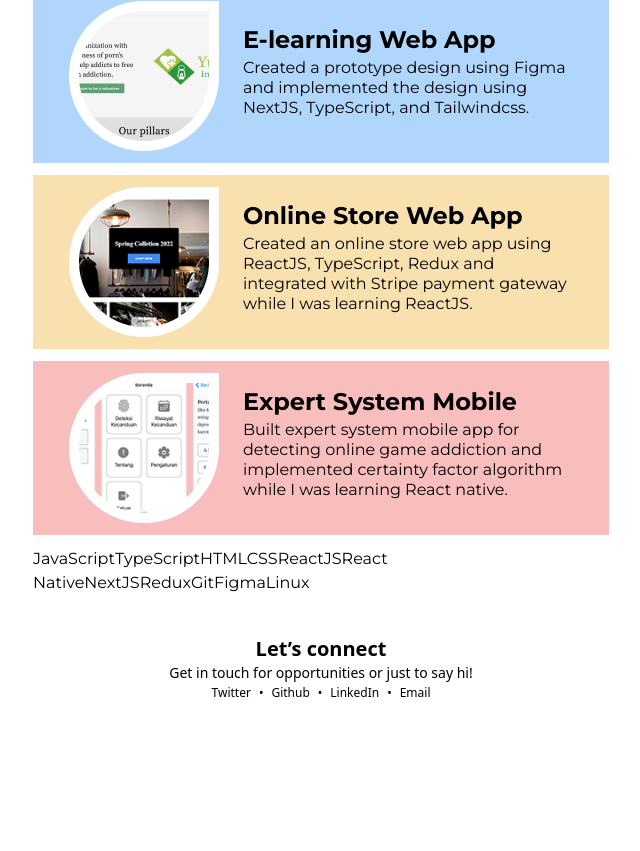
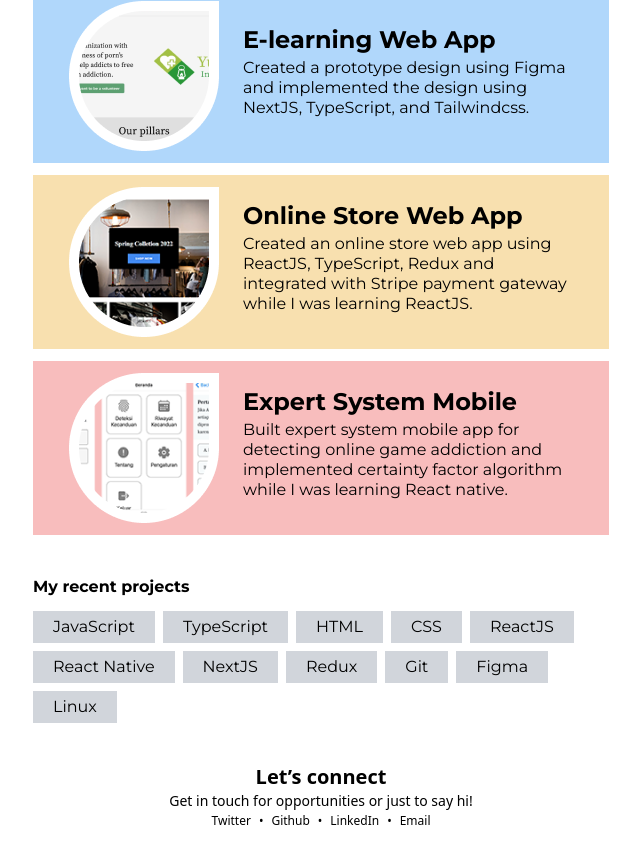
Before and after one commit to Batman297/batman297.github.io, a Next.js app: page / in a window 1280 px wide. Shown: the part 447-1298 px from the top of the page, without its empty margins (319-959 px from the left). Before the commit the page ends 1170 px from the top, so only its background shows below. Built offline with nearby package versions, Linux system fonts and the light colour scheme.

Commit message:
feat: created skill view component

```diff
--- /dev/null
+++ b/src/components/skill-view/skill-view.component.tsx
@@ -0,0 +1,15 @@
+import { FC } from "react";
+
+export type SkillViewProps = {
+  skill: string;
+};
+
+const SkillView: FC<SkillViewProps> = ({ skill }) => {
+  return (
+    <div className="bg-gray-300 py-1 px-5">
+      <span>{skill}</span>
+    </div>
+  );
+};
+
+export default SkillView;
--- a/src/pages/index.tsx
+++ b/src/pages/index.tsx
@@ -1,4 +1,5 @@
 import ProjectView from "@src/components/project-view/project-view.component";
+import SkillView from "@src/components/skill-view/skill-view.component";
 import { about, projects, skills } from "../../data/portfolio";
 
 const Home = () => {
@@ -14,17 +15,20 @@
         <span className="max-w-[500px] text-center">{about.description}</span>
       </div>
 
-      <div className="my-3">
+      <div className="my-10">
         <span className="font-bold">My recent projects</span>
         {projects.map((project, index) => {
           return <ProjectView key={`project-${index}`} project={project} />;
         })}
       </div>
 
-      <div className="my-3">
-        {skills.map((skill, index) => (
-          <span key={`skill-${index}`}>{skill}</span>
-        ))}
+      <div className="my-5">
+        <span className="font-bold">My recent projects</span>
+        <div className="flex flex-wrap justify-start gap-2 my-3">
+          {skills.map((skill, index) => (
+            <SkillView key={`skill-${index}`} skill={skill} />
+          ))}
+        </div>
       </div>
     </>
   );
```
